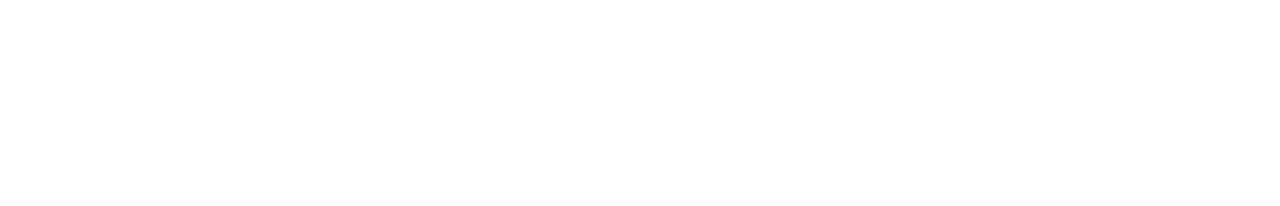
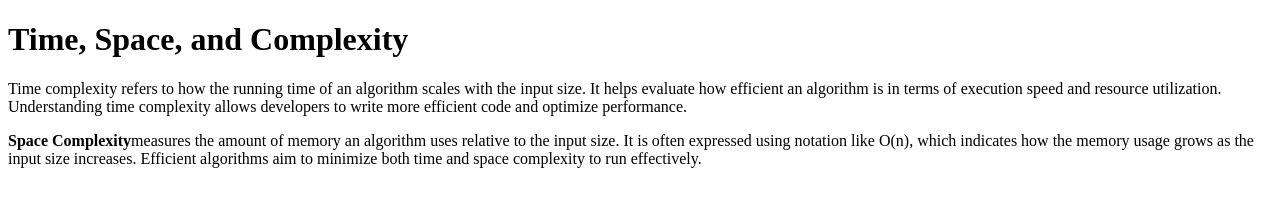
Before and after one commit to acciojob/time-and-space-complexity-vinothramar66, a website: page main.html in a window 1280 px wide. Drawn offline with Linux system fonts and the light colour scheme.

Commit message:
created a submission

```diff
--- a/main.html
+++ b/main.html
@@ -10,7 +10,15 @@
 	<!-- the entire body must be written by student -->
     <script type="text/javascript" src="./script.js">
 </script>
-
+		<h1>Time, Space, and Complexity</h1>
+		<p> Time complexity refers to how the running time of an algorithm scales with the input size.
+        It helps evaluate how efficient an algorithm is in terms of execution speed and
+        resource utilization. Understanding time complexity allows developers to write more efficient code and optimize performance.</p>
+		<p>
+			<b>Space Complexity</b>measures the amount of memory an algorithm uses relative to the input size.
+        It is often expressed using notation like O(n), which indicates how the memory usage grows
+        as the input size increases. Efficient algorithms aim to minimize both time and space complexity to run effectively.
+		</p>
 </body>
 
 </html>
```
